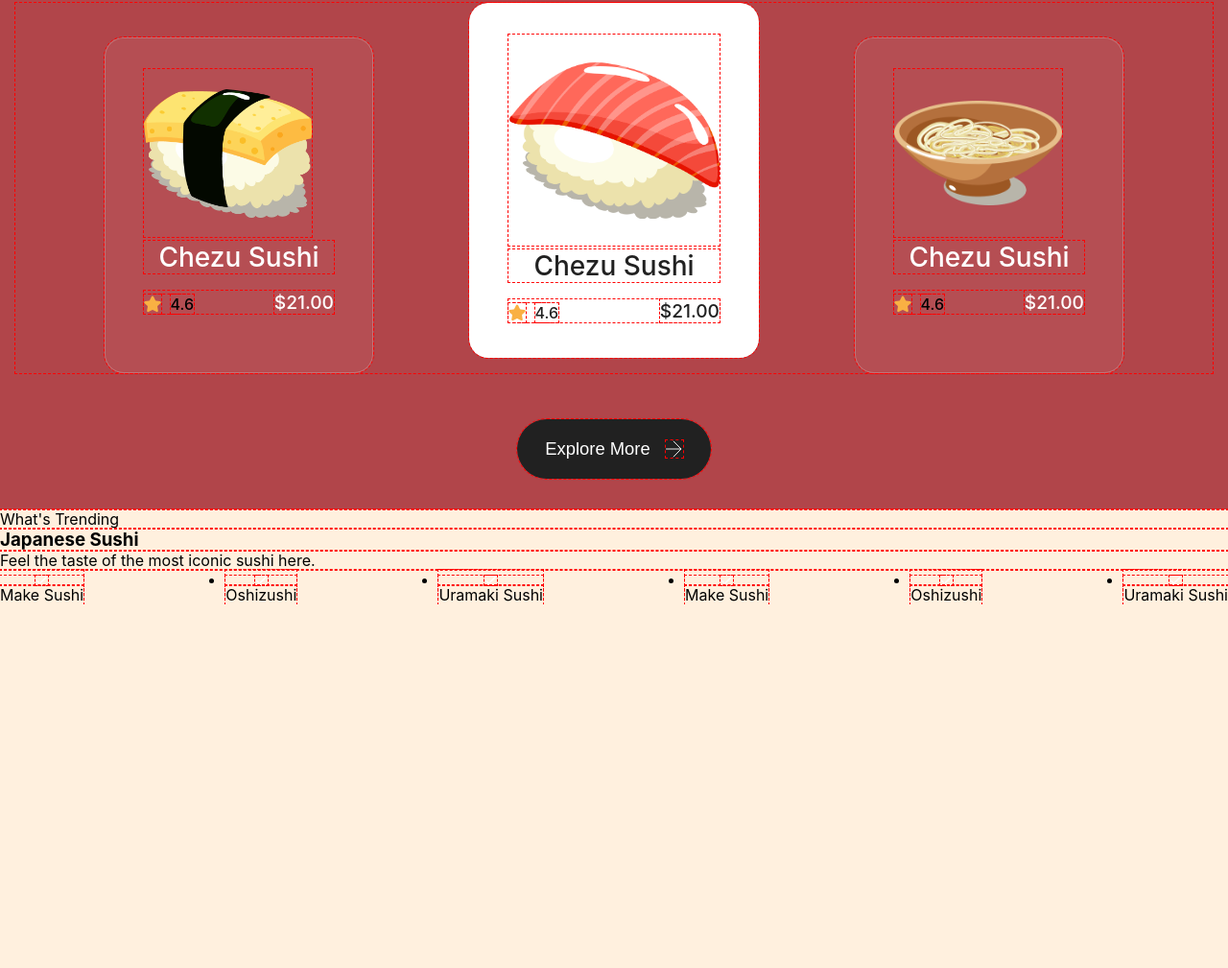
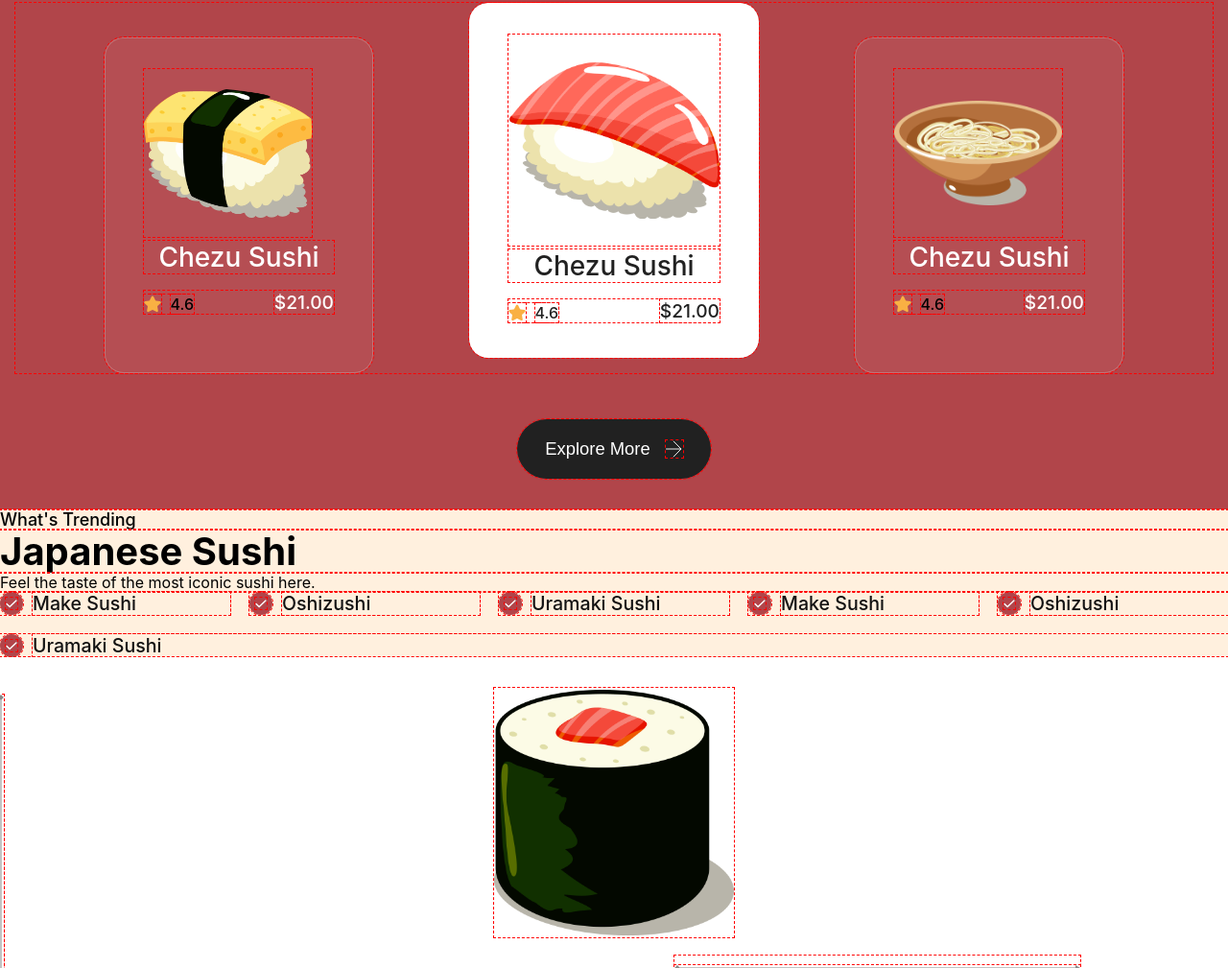
Before and after one commit to druxvh/sushiSite, a website built with Vite: page index.html in a window 1280 px wide. Shown: the part 1585-2594 px from the top of the page at 96% size. Before the commit the page ends 2215 px from the top, so only its background shows below. Built offline with nearby package versions, Linux system fonts and the light colour scheme.

Commit message:
add trending secion 1

```diff
--- a/css/sections/about-us.css
+++ b/css/sections/about-us.css
@@ -59,17 +59,7 @@
   gap: 32px;
 }
 
-.sushi-subtitle {
+.about-us__content p,
+.about-us__content h3 {
   margin: 0 1rem;
-  font-size: 1.125rem;
-  font-weight: 500;
 }
-.sushi-title {
-  margin: 0 1rem;
-  font-size: 2.5rem;
-  line-height: 45px;
-}
-.sushi-description {
-  margin: 0 1rem;
-  font-weight: 400;
-}
--- a/css/sections/menu.css
+++ b/css/sections/menu.css
@@ -1,6 +1,3 @@
-* {
-  outline: 1px dashed red;
-}
 .popular-foods {
   display: flex;
   flex-direction: column;
--- /dev/null
+++ b/css/sections/trending.css
@@ -0,0 +1,80 @@
+* {
+  outline: 1px dashed red;
+}
+
+.trending {
+  position: relative;
+
+  display: flex;
+  flex-direction: column;
+  overflow: hidden;
+}
+.trending__list {
+  display: flex;
+  flex-wrap: wrap;
+  list-style: none;
+  gap: 20px;
+}
+.trending__list li {
+  display: flex;
+  flex: 1;
+  align-items: center;
+  gap: 10px;
+  min-width: 210px;
+}
+.trending__list p {
+  flex: 1;
+  font-size: 1.225rem;
+
+  font-weight: 500;
+  color: var(--secondary-color);
+}
+
+.trending__icon {
+  width: 24px;
+  height: 24px;
+
+  background-color: var(--primary-color);
+  border-radius: 100%;
+}
+
+.trending__icon img {
+  width: 50%;
+  height: 50%;
+  object-fit: contain;
+}
+.trending__image {
+  flex: 1;
+  padding: 2rem 4rem;
+  background-color: #fff;
+  position: relative;
+}
+.trending__image img {
+  width: 250px;
+  height: 260px;
+  object-fit: contain;
+}
+
+.trending__arrow {
+  position: absolute;
+  z-index: 1;
+}
+
+.trending__arrow img {
+  object-fit: contain;
+}
+.trending__arrow-left {
+  left: -2.5px;
+  top: 12%;
+}
+
+.trending__arrow-left img,
+.trending__arrow-bottom img {
+  width: auto;
+  height: 100%;
+}
+
+.trending__arrow-bottom {
+  right: 12%;
+  bottom: -6.5px;
+}
--- a/css/style.css
+++ b/css/style.css
@@ -2,6 +2,7 @@
 @import url("sections/hero.css");
 @import url("sections/about-us.css");
 @import url("sections/menu.css");
+@import url("sections/trending.css");
 * {
   margin: 0;
   padding: 0;
@@ -37,6 +38,18 @@ button {
   font-weight: 600;
 }
 
+.sushi-subtitle {
+  font-size: 1.125rem;
+  font-weight: 500;
+}
+.sushi-title {
+  font-size: 2.5rem;
+  line-height: 45px;
+}
+.sushi-description {
+  font-weight: 400;
+}
+
 .flex-center {
   display: flex;
   justify-content: center;
--- a/index.html
+++ b/index.html
@@ -160,9 +160,9 @@
     </section>
     <section class="trending" id="food">
       <div class="trending__content">
-        <p class="sushi__subtitle">What's Trending</p>
-        <h3 class="sushi__title">Japanese Sushi</h3>
-        <p class="sushi__description">
+        <p class="sushi-subtitle">What's Trending</p>
+        <h3 class="sushi-title">Japanese Sushi</h3>
+        <p class="sushi-description">
           Feel the taste of the most iconic sushi here.
         </p>
         <ul class="trending__list flex-between">
@@ -204,6 +204,15 @@
           </li>
         </ul>
       </div>
+      <div class="trending__image flex-center">
+        <img src="assets/sushi-5.png" alt="sushi" />
+        <div class="trending__arrow trending__arrow-left">
+          <img src="assets/arrow-vertical.svg" alt="arrow" />
+        </div>
+        <div class="trending__arrow trending__arrow-bottom">
+          <img src="assets/arrow-horizontal.svg" alt="arrow" />
+        </div>
+      </div>
     </section>
   </body>
 </html>
```
